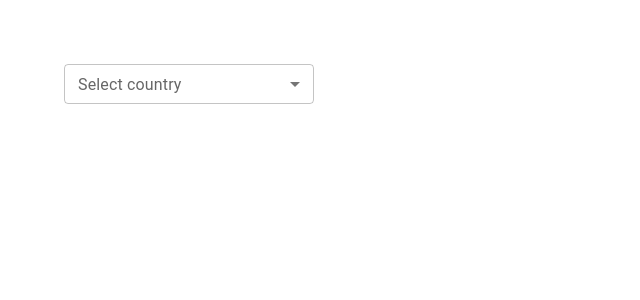
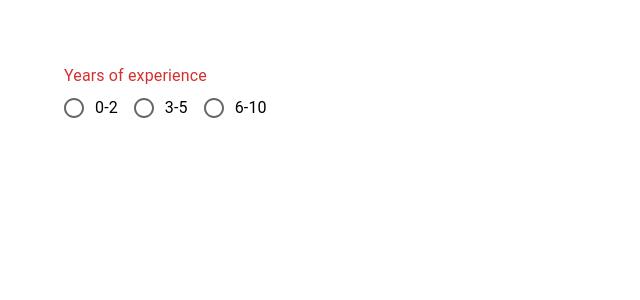
Before and after one commit to itsparasbisht/react-mui, a React (Create React App) app: page / in a window 1280 px wide. Shown: the top 300 px of the page, without its empty margins (0-640 px from the left). Built offline with nearby package versions, Linux system fonts and the light colour scheme.

Commit message:
mui radio

```diff
--- a/src/App.js
+++ b/src/App.js
@@ -3,6 +3,7 @@ import MuiTypography from './components/MuiTypography';
 import MuiButton from './components/MuiButton';
 import MuiTextField from './components/MuiTextField';
 import MuiSelect from './components/MuiSelect';
+import MuiRadio from './components/MuiRadio';
 
 function App() {
   return (
@@ -10,7 +11,8 @@ function App() {
       {/* <MuiTypography /> */}
       {/* <MuiButton /> */}
       {/* <MuiTextField /> */}
-      <MuiSelect />
+      {/* <MuiSelect /> */}
+      <MuiRadio />
     </div>
   );
 }
--- /dev/null
+++ b/src/components/MuiRadio.js
@@ -0,0 +1,32 @@
+import { Box, FormControl, FormControlLabel, FormLabel, Radio, RadioGroup } from "@mui/material";
+import React, { useState } from "react";
+
+function MuiRadio() {
+    const [value, setValue] = useState("")
+    console.log(value)
+
+    const handleChange = (e) => {
+        setValue(e.target.value)
+    }
+
+  return (
+    <Box>
+      <FormControl error>
+        <FormLabel id="demo-radio-buttons-group-label">Years of experience</FormLabel>
+        <RadioGroup
+          aria-labelledby="demo-radio-buttons-group-label"
+          name="radio-buttons-group"
+          value={value}
+          onChange={handleChange}
+          row
+        >
+          <FormControlLabel value="0-2" control={<Radio color="secondary" />} label="0-2" />
+          <FormControlLabel value="3-5" control={<Radio />} label="3-5" />
+          <FormControlLabel value="6-10" control={<Radio />} label="6-10" />
+        </RadioGroup>
+      </FormControl>
+    </Box>
+  );
+}
+
+export default MuiRadio;
```
